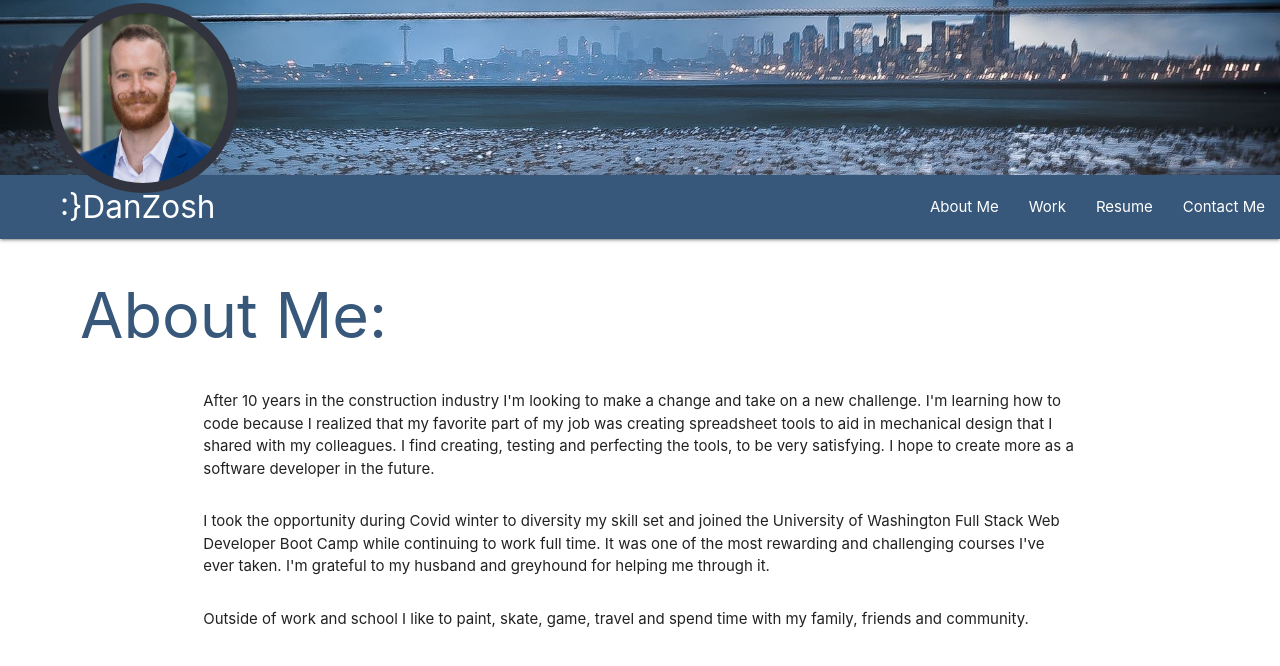
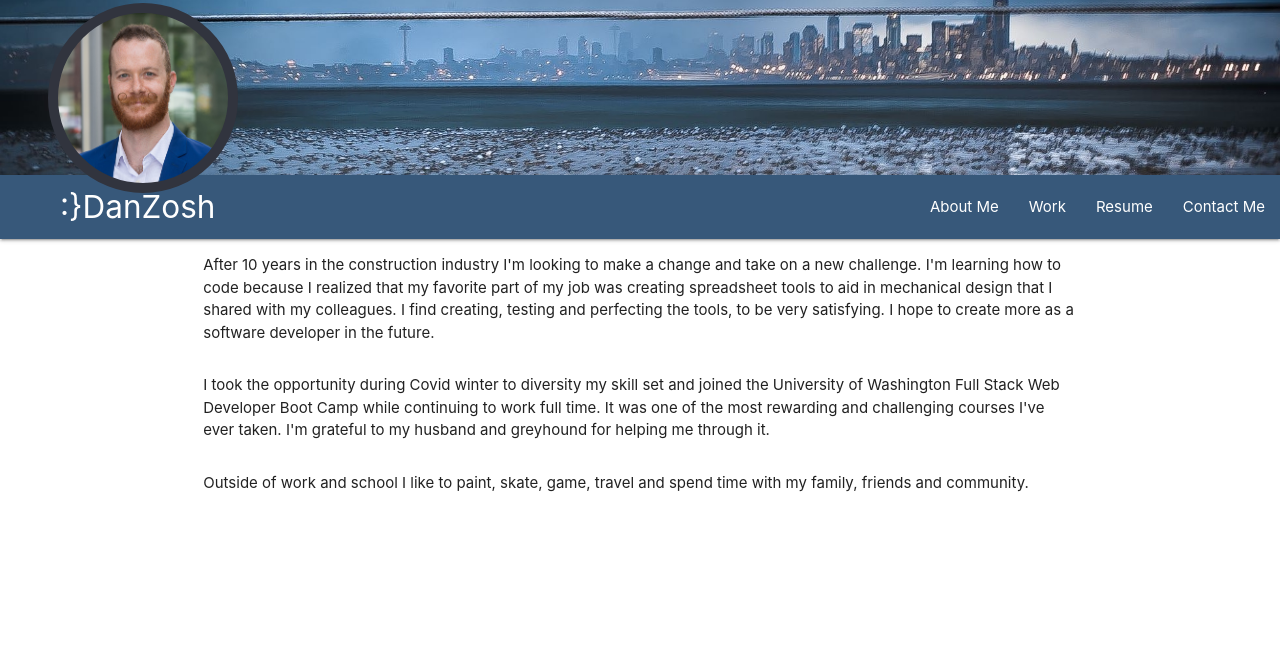
Before and after one commit to DanZosh/daniel-maier, a React (Create React App) app: page / in a window 1280 px wide. Shown: the top 666 px of the page. Built offline with nearby package versions, Linux system fonts and the light colour scheme.

Commit message:
fixed the weird right hand padding of the about me page

```diff
--- a/src/App.css
+++ b/src/App.css
@@ -37,4 +37,5 @@
   flex-direction:column;
   justify-content:space-between;
   align-content:stretch;
+
 }
--- a/src/components/pages/About.js
+++ b/src/components/pages/About.js
@@ -3,7 +3,7 @@ import React from "react";
 function About() {
   return (
         <div>
-            <h1 style={{marginLeft:"80px", color:"#37587a"}}>About Me:</h1>
+            {/* <h1 style={{marginLeft:"80px", color:"#37587a"}}>About Me:</h1> */}
             <div className="container">
                 <div className="row">
                     <p className="col ">
--- a/src/index.css
+++ b/src/index.css
@@ -1,8 +1,3 @@
-
-body{
-  display:flex;
-  min-width: 575px;
-}
 
 @media screen and (max-width: 575px) {
 
```
